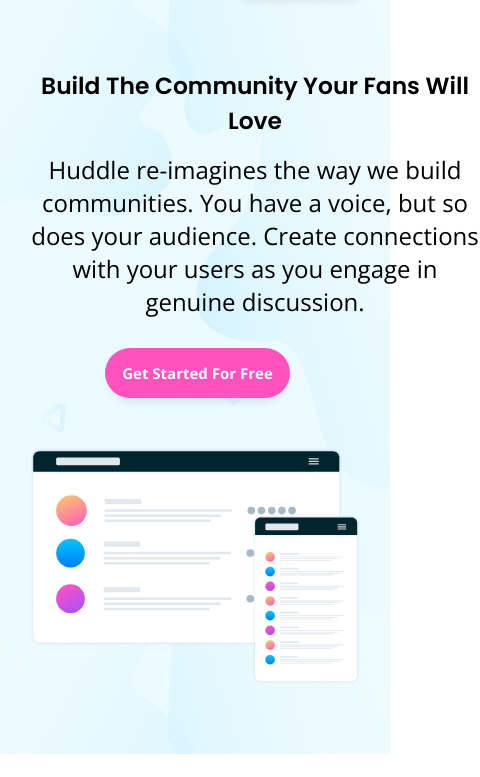
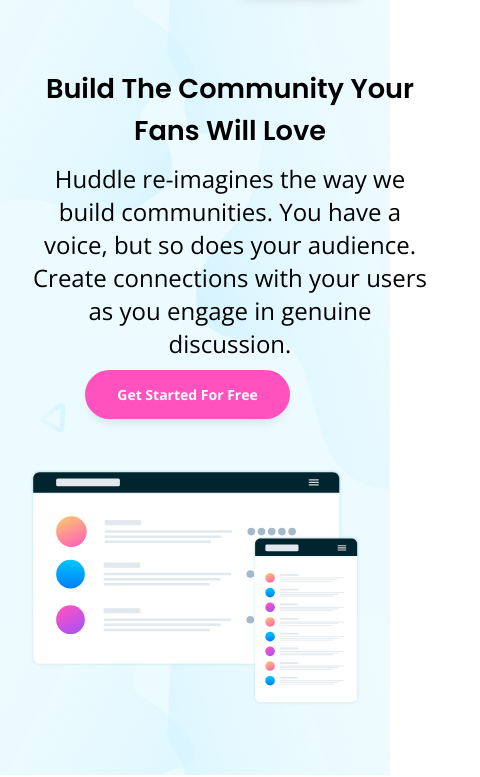
Before and after one commit to SeyideHundeyin/Landing-page-with-css-flexbox, a plain HTML site: page index.html in a window 390 px wide. Shown: the part 67-844 px from the top of the page, 480 px wide, since content can reach past the window. Drawn offline with nearby package versions, Linux system fonts and the light colour scheme.

Commit message:
Responsiveness

```diff
--- a/index.html
+++ b/index.html
@@ -40,7 +40,7 @@
         </p>
 
 
-        <p class="lol"> <a href="#" class="hero_btn">Get Started For Free</a></p>
+        <p class="first_hero_btn"> <a href="#" class="hero_btn">Get Started For Free</a></p>
 
       </div>
 
@@ -164,6 +164,7 @@
           </li>
 
 
+
           <li class="footer_contact_item">
             <div class="footer_contact_icon">
               <img src="/images/icon-phone.svg">
--- a/style.css
+++ b/style.css
@@ -163,7 +163,7 @@
 
 
 footer .footer_logo {
-  max-width: 1340px;
+  max-width: 1240px;
   margin: 0 auto;
 }
 
@@ -172,7 +172,7 @@
 }
 
 .footer_contact{
-  max-width: 1340px;
+  max-width: 1240px;
   margin: 0 auto;
 }
 
@@ -265,7 +265,7 @@
 
 /* Mobile Design */
 
-@media (max-width: 768px), @media (max-width:900px){
+@media (max-width: 1100px){
   .hero{
     background-image: url('/images/bg-hero-mobile.svg');
     background-size: contain;
@@ -286,33 +286,35 @@
   h1{
    text-align: center;
    margin: 0 auto;
-   max-width: 450px;
-   font-size: 6vw;
+   max-width: 400px;
+   font-size: 1.7rem;
    margin-bottom: 10px;
   }
   .desc{
     text-align: center;
-   margin-bottom: 30px;
-   max-width: 450px;
-   font-size: 1.5rem;
+    margin: 0 auto;
+    max-width: 400px;
+    font-size: 1.5rem;
+    margin-bottom: 10px;
   }
   .hero_btn{
     margin: 0 auto;
-    max-width: 500px;
+    max-width: 450px;
     width: 100%;
     margin-bottom: 50px;
-    font-size: 15px;
+    font-size: 14px;
   }
-  .lol{
-    margin-left: 75px;
-    text-align:center;
+  .first_hero_btn{
+    margin-left: 55px;
+    text-align: center;
   }
   .boxes{
     display: flex;
     flex-direction: column;
+    align-items: center;
   }
   .features_card_img, {
-    max-width: 300px;
+    max-width: 900px;
     width: 100%;
     margin: 0 auto;
   }
@@ -327,6 +329,8 @@
   .flow{
     display: flex;
     flex-direction: column-reverse;
+    align-items: center;
+
   }
   .flowing_img_card{
     padding-left: 0px;
```
